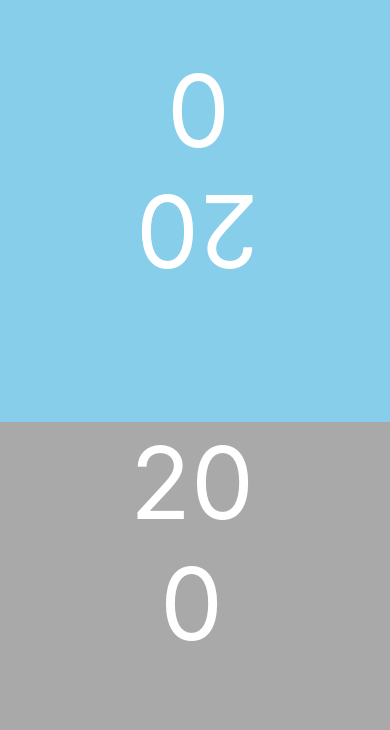
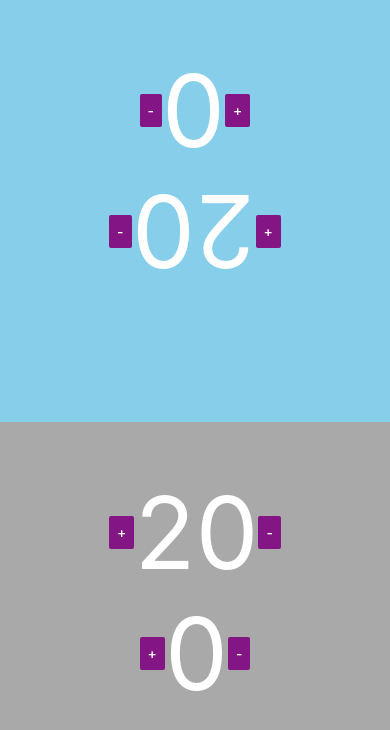
Before and after one commit to JorisJamers/MagicApp, a React Native app: screen / in a window 390 px wide. Shown: the top 730 px of the page. Built offline with nearby package versions, Linux system fonts and the light colour scheme.

Commit message:
Buttons added + and -

```diff
--- a/App.js
+++ b/App.js
@@ -3,24 +3,77 @@ import React from 'react';
 import { StyleSheet, Text, Button, Alert, View } from 'react-native';
 
 export default class App extends React.Component {
+
+  _onPressButton() {
+  Alert.alert('You tapped the button!')
+  }
+
   render() {
     return (
       <View style={styles.background}>
         <View style={{flex: 1, backgroundColor: 'skyblue'}} >
+          <View style={styles.topLoyaltyView}>
+            <Button
+              onPress={this._onPressButton}
+              title="-"
+              color="#841584"
+            />
             <Text style={styles.loyaltyCounterTop}>
               0
             </Text>
+            <Button
+              onPress={this._onPressButton}
+              title="+"
+              color="#841584"
+            />
+          </View>
+          <View style={styles.topCounterView}>
+            <Button
+              onPress={this._onPressButton}
+              title="-"
+              color="#841584"
+            />
             <Text style={styles.mainCounterTop}>
               20
             </Text>
+            <Button
+              onPress={this._onPressButton}
+              title="+"
+              color="#841584"
+            />
+          </View>
         </View>
         <View style={{flex: 1, backgroundColor: 'darkgrey'}} >
+          <View style={styles.bottomCounterView}>
+            <Button
+              onPress={this._onPressButton}
+              title="+"
+              color="#841584"
+            />
             <Text style={styles.mainCounterBottom}>
               20
             </Text>
-          <Text style={styles.loyaltyCounterBottom}>
+            <Button
+              onPress={this._onPressButton}
+              title="-"
+              color="#841584"
+            />
+          </View>
+          <View style={styles.bottomLoyaltyView}>
+            <Button
+              onPress={this._onPressButton}
+              title="+"
+              color="#841584"
+            />
+            <Text style={styles.loyaltyCounterTop}>
               0
             </Text>
+            <Button
+              onPress={this._onPressButton}
+              title="-"
+              color="#841584"
+            />
+          </View>
         </View>
       </View>
     );
@@ -32,32 +85,47 @@ const styles = StyleSheet.create({
     flex: 1,
     flexDirection: 'column',
   },
+  topLoyaltyView: {
+    flexDirection: 'row',
+    alignItems: 'center',
+    justifyContent: 'center',
+    paddingTop: 50,
+  },
+  topCounterView: {
+    flexDirection: 'row',
+    alignItems: 'center',
+    justifyContent: 'center',
+  },
+  bottomCounterView: {
+    flexDirection: 'row',
+    alignItems: 'center',
+    justifyContent: 'center',
+    paddingTop: 50,
+  },
+  bottomLoyaltyView: {
+    flexDirection: 'row',
+    alignItems: 'center',
+    justifyContent: 'center',
+  },
   mainCounterTop: {
     color: 'white',
     fontSize: 100,
     alignItems: 'center',
     transform: [{ rotate: '180deg'}],
-    paddingLeft: 130,
-    paddingTop: 120,
   },
   loyaltyCounterTop: {
     color: 'white',
     fontSize: 100,
     alignItems: 'center',
     transform: [{ rotate: '180deg'}],
-    paddingLeft: 160,
-    paddingBottom: 50,
   },
   mainCounterBottom: {
     color: 'white',
     fontSize: 100,
     alignItems: 'center',
-    paddingLeft: 130,
   },
-  loyaltyCounterBottom: {
-    color: 'white',
-    fontSize: 100,
-    alignItems: 'center',
-    paddingLeft: 160,
+  buttonContainer: {
+    flexDirection: 'row',
+    paddingBottom: 0,
   }
 });
```
Lines whose indentation alone changed are shown as unchanged.
